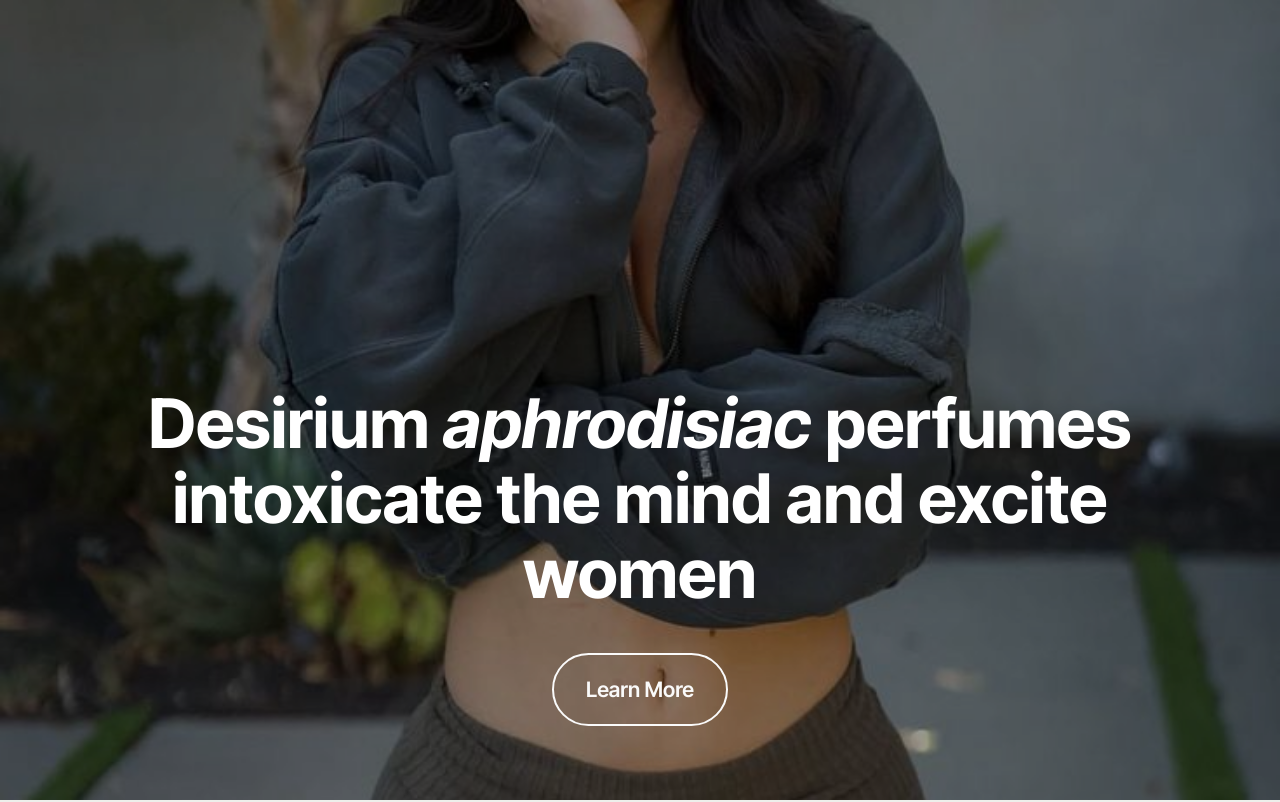
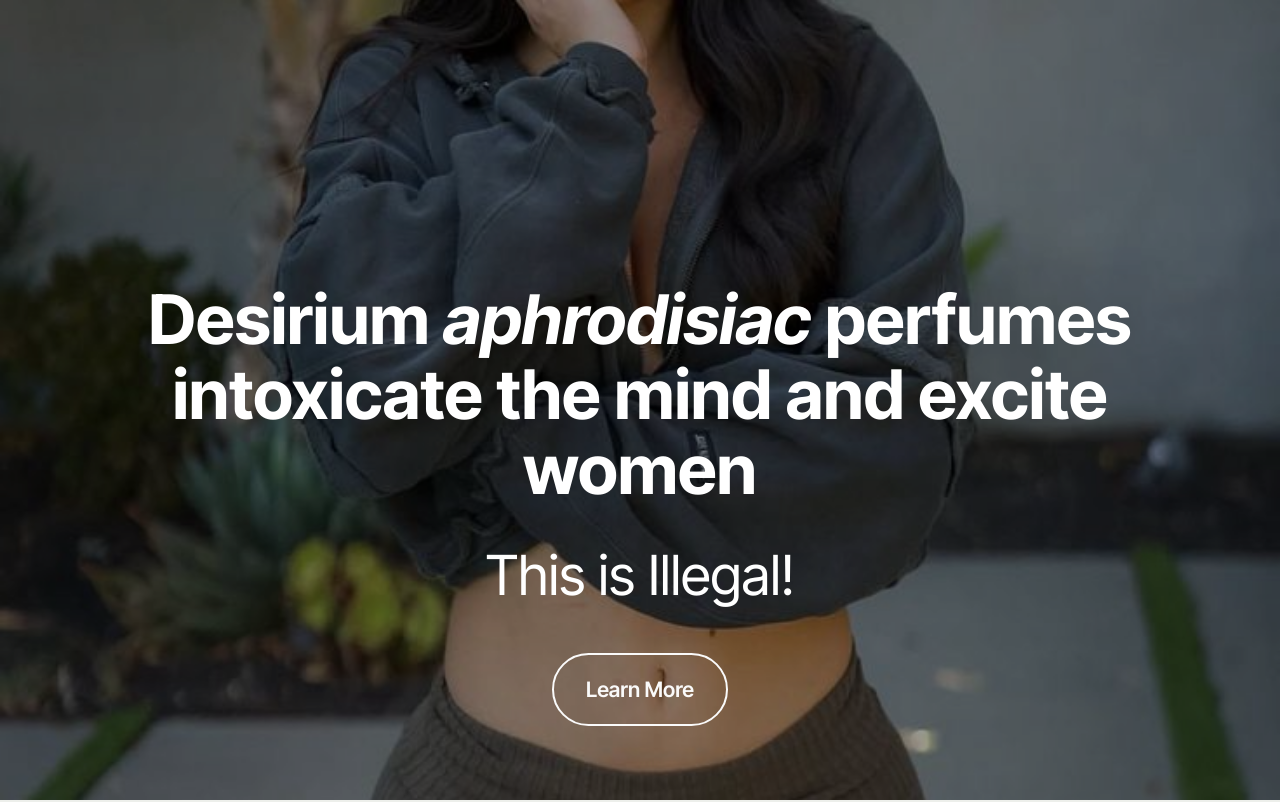
Before and after one commit to DimaFoster/web, a plain HTML site: page index.html in a window 1280 px wide. Shown: the top 802 px of the page. Drawn offline with Linux system fonts and the light colour scheme.

Commit message:
Update index.html

```diff
--- a/index.html
+++ b/index.html
@@ -31,6 +31,7 @@
     <div class="row">
       <div class="content-wrap col-12 col-md-12">
         <h1 class="mbr-section-title mbr-fonts-style mbr-white mb-4 display-1"><strong>Desirium <em>aphrodisiac</em> perfumes intoxicate the mind and excite women</strong></h1>
+		  <h2 class="mbr-section-subtitle mbr-fonts-style mbr-white mb-4 display-2">This is Illegal!</h2>
 
 
         <div class="mbr-section-btn"><a class="btn btn-white-outline display-7" href="index.html#features06-2">Learn More</a></div>
```
